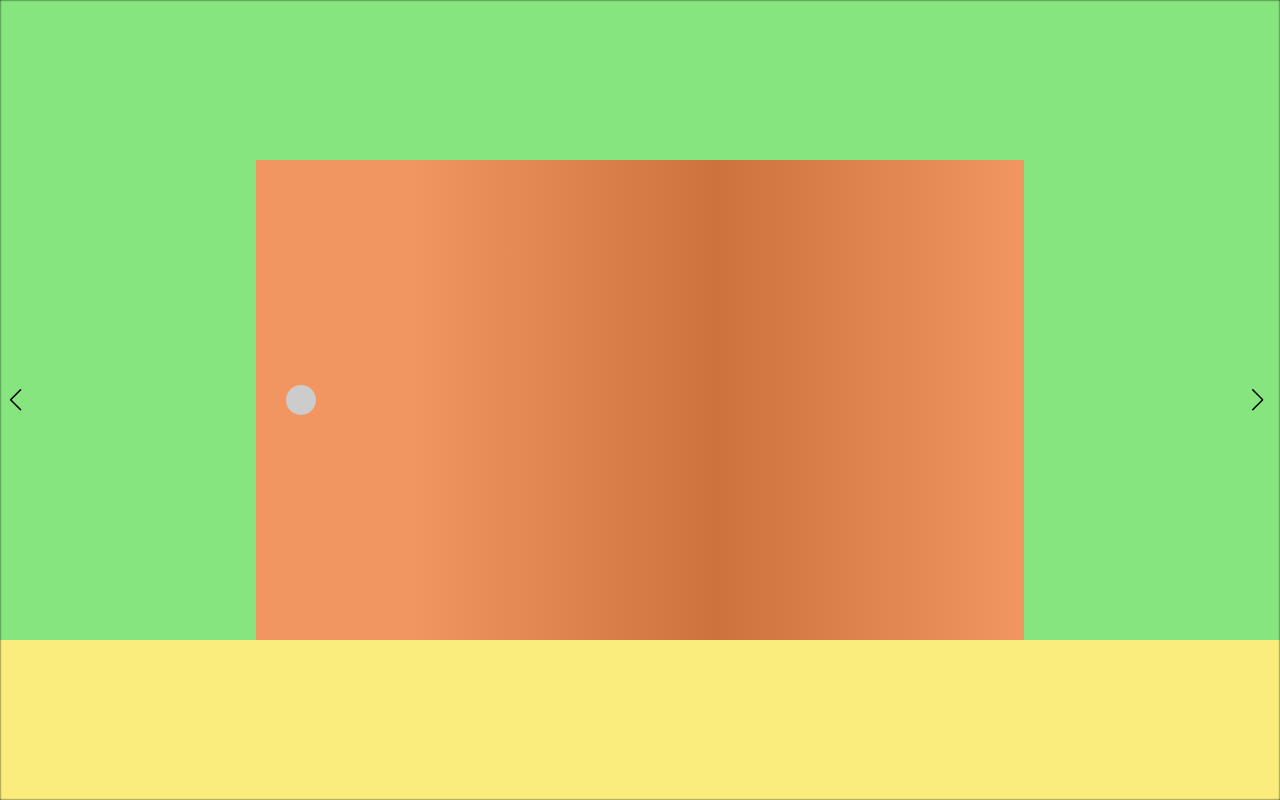
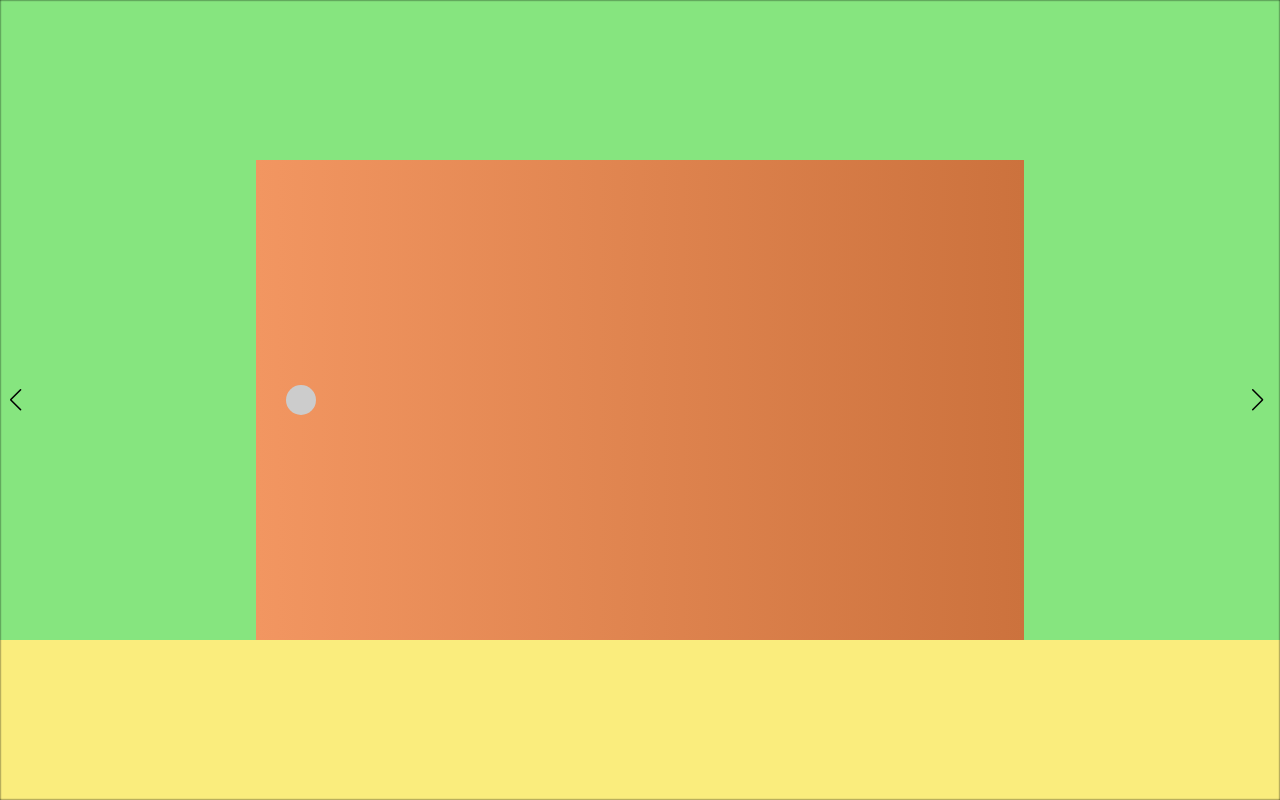
Before and after one commit to jingoochoi/roomcape, a React (Create React App) app: page / in a window 1280 px wide. Built offline with nearby package versions, Linux system fonts and the light colour scheme.

Commit message:
Update room.css

```diff
--- a/src/css/room.css
+++ b/src/css/room.css
@@ -1,10 +1,10 @@
 .wood{background-image: linear-gradient(to bottom right,#F29661 20%,#CC723D 60%,#F29661);}
-.woodleft{background-image: linear-gradient(to right,#F29661 20%,#CC723D 60%,#F29661);}
+.woodleft{background-image: repeating-linear-gradient(to right,#F29661,#CC723D);}
 .wooddown{background-image: linear-gradient(to bottom,#F29661 20%,#CC723D 60%,#F29661);}
 .door{width: 60%;height: 60%;background-color: #CC723D;position: relative;}
 .hand{width: 30px;height: 30px;background-color: #ccc;border-radius: 50%;top: 50%;position: absolute;left: 30px;transform: translateY(-50%);}
 .draw{width: 60%;height: 40%;background-color: #F29661;top: 50%;position: absolute;box-shadow:  1px 0 1px rgba(0, 0, 0, 0.5),-1px 0 1px rgba(0, 0, 0, 0.5);}
-.pock{width: 80%;height: 33%;border: 1px solid #000;left: 10%;position: absolute;}
+.pock{width: 80%;height: 33%;box-shadow:  1px 0 1px rgba(0, 0, 0, 0.5),-1px 0 1px rgba(0, 0, 0, 0.5);left: 10%;position: absolute;}
 .up{top: 10%;}
 .down{bottom: 10%;}
-.open{width: 20px;height: 20px;border: 1px solid #000;border-radius: 50%;top: 50%;position: absolute;left: 50%;transform: translate(-50%,-50%);}
+.open{width: 20px;height: 20px;box-shadow:  1px 0 1px rgba(0, 0, 0, 0.5),-1px 0 1px rgba(0, 0, 0, 0.5);border-radius: 50%;top: 50%;position: absolute;left: 50%;transform: translate(-50%,-50%);}
```
